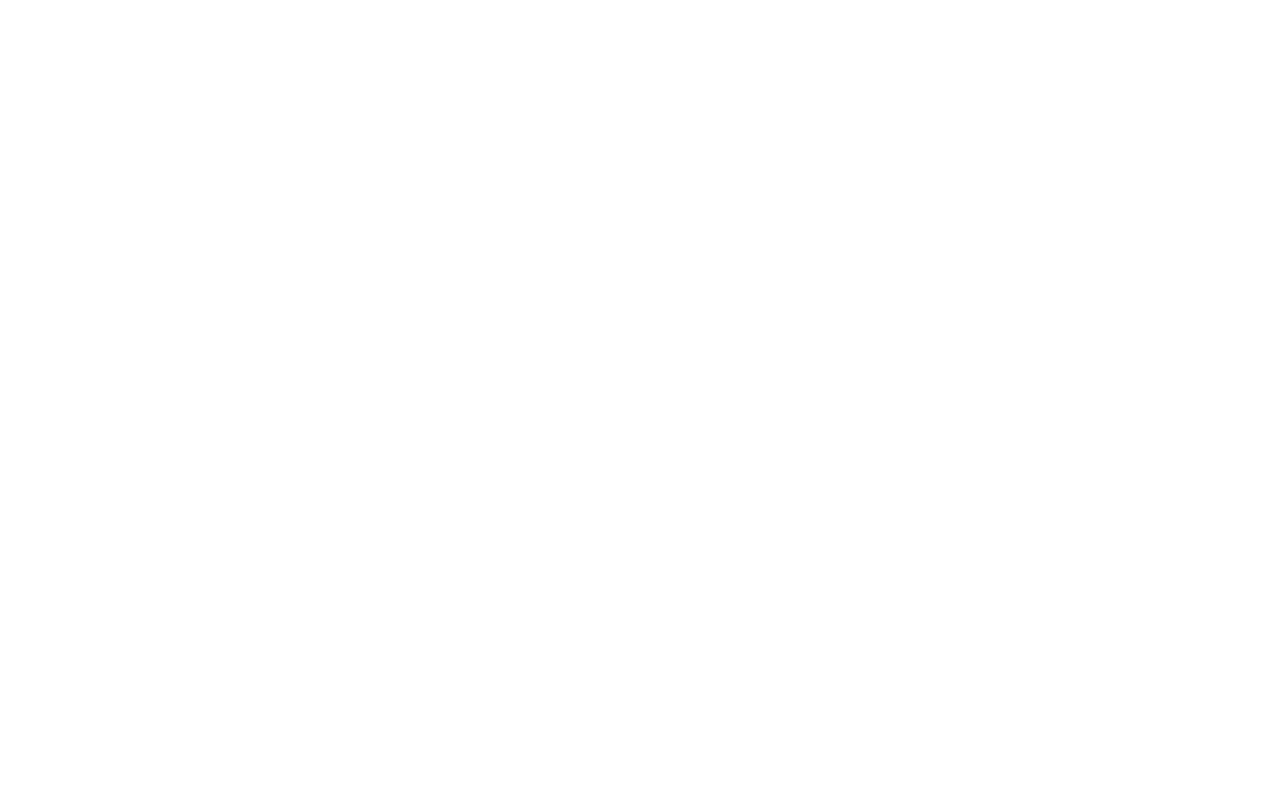
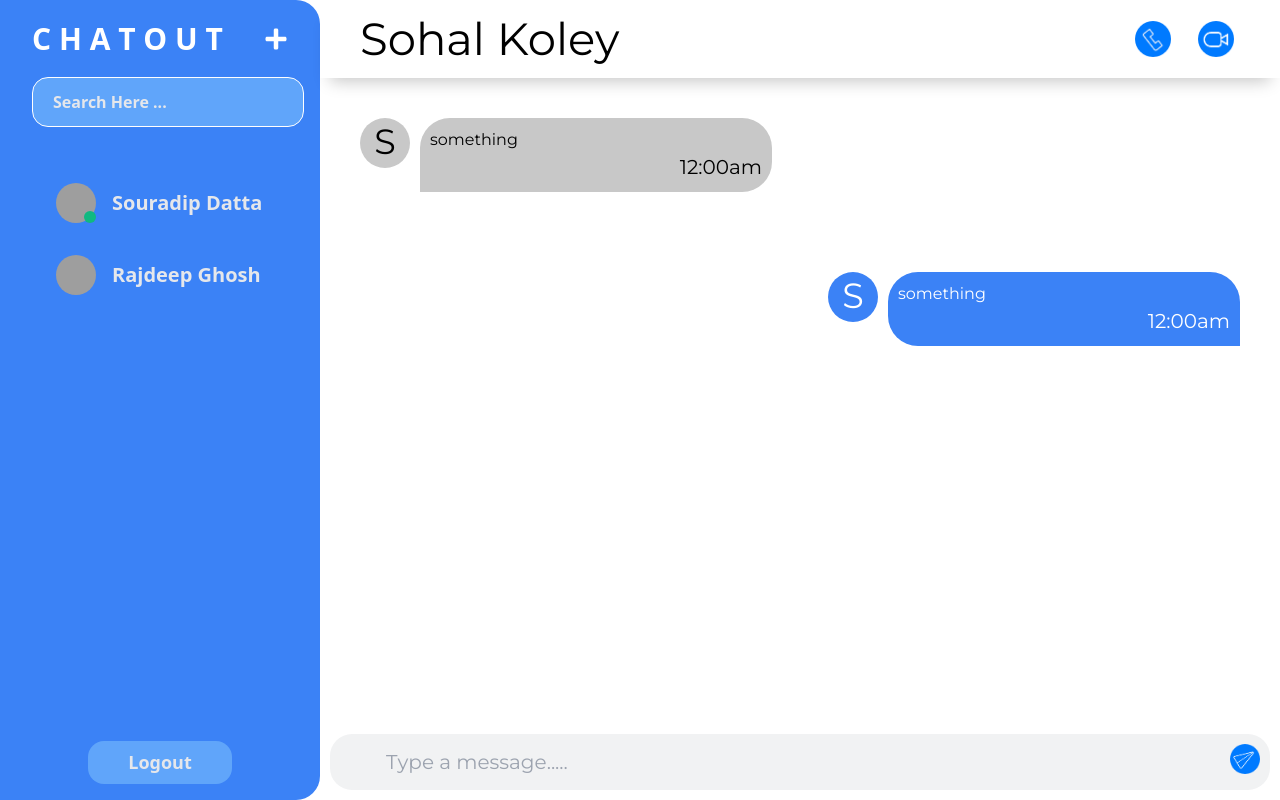
Before and after one commit to rajdeep0309/My-ChatApp, a React (Vite) app in the folder frontend/: page / in a window 1280 px wide. Before the commit this address had no page. Built offline with nearby package versions, Linux system fonts and the light colour scheme; grey boxes are pictures that could not be loaded; a web font is replaced by a local one.

Commit message:
ChatArea Push(24/06/2024)

```diff
--- a/frontend/index.html
+++ b/frontend/index.html
@@ -10,7 +10,7 @@
 			href="https://fonts.googleapis.com/css2?family=Dancing+Script:wght@400..700&family=Kaushan+Script&family=Libre+Baskerville:ital,wght@0,400;0,700;1,400&family=Montserrat:wght@100;400;600;700;800;900&family=Nunito:ital,wght@0,200;0,700;1,700&family=Platypi:ital,wght@0,300..800;1,300..800&family=Poppins&display=swap"
 			rel="stylesheet"
 		/>
-		<title>Vite + React</title>
+		<title>ChatApp</title>
 	</head>
 	<body>
 		<div id="root"></div>
--- a/frontend/src/App.jsx
+++ b/frontend/src/App.jsx
@@ -10,7 +10,7 @@
 				<Routes>
 					<Route path='/signup' element={<Signup />} />
 					<Route path='/login' element={<Login />} />
-					<Route path='/index' element={<ChatWindow />}></Route>
+					<Route path='/' element={<ChatWindow />}></Route>
 				</Routes>
 			</BrowserRouter>
 		</div>
--- a/frontend/src/components/ChatArea.jsx
+++ b/frontend/src/components/ChatArea.jsx
@@ -3,6 +3,8 @@
 import CallBtn from '../assets/Call Button.png';
 import VideoBtn from '../assets/VC Button.png';
 import SendBtn from '../assets/SendButton.png';
+import MessageOthers from './chat/MessageOthers';
+import MessageSelf from './chat/MessageSelf';
 function ChatArea() {
 	return (
 		<div className='chat-area'>
@@ -20,8 +22,11 @@
 				</div>
 			</div>
 
-			<div className='chat-area-messages'>Body</div>
-			<div className=     'text-input-area'>
+			<div className='chat-area-messages'>
+				<MessageOthers/>
+				<MessageSelf/>
+			</div>
+			<div className='text-input-area'>
 				<input
 					placeholder='Type a message.....'
 					className='chat-area-type-area'></input>
--- /dev/null
+++ b/frontend/src/components/chat/Chats.css
@@ -0,0 +1,83 @@
+.other-message-container {
+	display: flex;
+	justify-content: flex-start;
+
+}
+.self-message-container{
+    display: flex;
+    justify-content: flex-end;
+}
+.other-message-container .conversation-container {
+	display: flex;
+	flex-direction: row;
+	margin: 40px;
+	width: 100%;
+	height: 40%;
+	column-gap: 10px;
+}
+.self-message-container .conversation-container {
+	display: flex;
+	flex-direction: row;
+    justify-content: flex-end;
+	margin: 40px;
+	width: 100%;
+	height: 40%;
+	column-gap: 10px;
+}
+.conversation-container  .con-icon {
+	display: flex;
+	flex-direction: row;
+    align-items: center;
+    width: 50px;
+    height: 50px;
+    background-color:#c8c8c8;
+    border-radius: 50%;
+    font-size: 35px;
+    text-align: center;
+}
+.self-message-container .conversation-container  .con-icon {
+	display: flex;
+	flex-direction: row;
+    align-items: center;
+    width: 50px;
+    height: 50px;
+    background-color:#3b82f6;
+    border-radius: 50%;
+    font-size: 35px;
+    text-align: center;
+    color: #fff;
+}
+.conversation-container .con-icon h1 {
+	margin: 0 auto;
+}
+.self-message-container .conversation-container .con-icon h1 {
+	margin: 0 auto;
+}
+.conversation-content {
+	background: #c8c8c8;
+	width: 40%;
+    border-radius: 30px 30px 30px 0px;
+    display: flex;
+    flex-direction: column;
+    align-content: center;
+    align-items: flex-start;
+    padding: 10px;
+}
+.self-message-container .conversation-content {
+	background: #3b82f6;
+	width: 40%;
+    border-radius: 30px 30px 0px 30px;
+    display: flex;
+    flex-direction: column;
+    align-content: center;
+    align-items: flex-start;
+    padding: 10px;
+    color: #ffff;
+}
+.conversation-content .con-title {
+	font-size: 35px;
+}
+.conversation-content .con-lastMessage {
+	font-size: 20px;
+    align-self: flex-end;
+}
--- /dev/null
+++ b/frontend/src/components/chat/MessageOthers.jsx
@@ -0,0 +1,18 @@
+import React from 'react';
+import './Chats.css';
+function MessageOthers() {
+	var props1 = { name: 'Shoal', message: 'something' };
+	return (
+		<div className='other-message-container'>
+			<div className='conversation-container'>
+				<p className='con-icon'><h1>{props1.name[0]}</h1></p>
+				<div className='conversation-content'>
+                    <p className='con-message'>{props1.message}</p>
+					<p className='con-lastMessage'>12:00am</p>
+				</div>
+			</div>
+		</div>
+	);
+}
+
+export default MessageOthers;
--- /dev/null
+++ b/frontend/src/components/chat/MessageSelf.jsx
@@ -0,0 +1,20 @@
+import React from 'react';
+import './Chats.css';
+function MessageSelf() {
+    var props1 = { name: 'Shoal', message: 'something' };
+	return (
+		<div className='self-message-container'>
+			<div className='conversation-container'>
+				<p className='con-icon'>
+					<h1>{props1.name[0]}</h1>
+				</p>
+				<div className='conversation-content'>
+					<p className='con-message'>{props1.message}</p>
+					<p className='con-lastMessage'>12:00am</p>
+				</div>
+			</div>
+		</div>
+	);
+}
+
+export default MessageSelf;
--- a/frontend/src/components/list/left_sidebar/list.css
+++ b/frontend/src/components/list/left_sidebar/list.css
@@ -12,7 +12,7 @@
     padding: 1rem;
     border-top-right-radius: 1.5rem;
     border-bottom-right-radius: 1.5rem;
-    box-shadow: 0px 0px 15px rgba(6, 107, 195, 0.948);
+
 }
 
 
```
Also changed, not shown: frontend/src/components/chat/Chat.jsx (deleted), frontend/src/components/chat/chat.css (deleted), frontend/src/components/signup/Login.jsx (line endings or trailing spaces).
